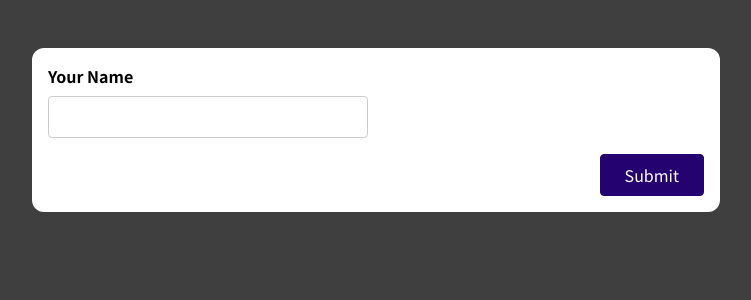
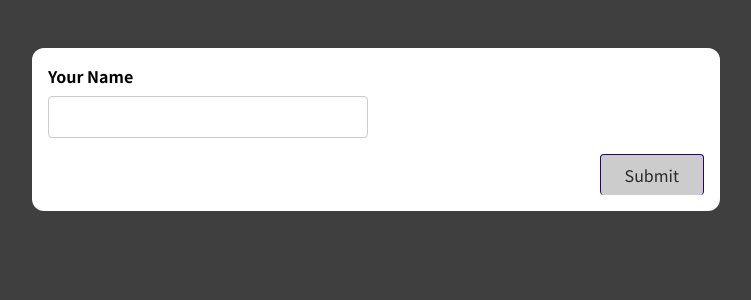
Before and after one commit to ubisage/FORM-INPUT-AND-VALIDATIONS, a React (Create React App) app: page / in a window 1280 px wide. Shown: the top 300 px of the page, without its empty margins (264-1015 px from the left). Built offline with nearby package versions, Linux system fonts and the light colour scheme.

Commit message:
form is valid~~button enabled or diabled noticed no need to useeffect

```diff
--- a/src/components/SimpleInput.js
+++ b/src/components/SimpleInput.js
@@ -1,14 +1,23 @@
-import { useState } from "react";
+import { useState,useEffect } from "react";
 
 const SimpleInput = (props) => {
   // const nameInputRef = useRef()
    const [enteredName, setEnteredName] = useState("");
+   const [enteredNameTouched, setEnteredNameTouched] = useState(false);
 
-  const [enteredNameTouched, setEnteredNameTouched] = useState(false);
+   const enteredNameIsValid = enteredName.trim() !== '';
+   const nameInputIsInValid = !enteredNameIsValid && enteredNameTouched;
+   const [formIsValid, setFormIsValid] = useState(false)
 
-  const enteredNameIsValid = enteredName.trim() !== '';
-  const nameInputIsInValid = !enteredNameIsValid && enteredNameTouched;
 
+  useEffect(()=>{
+    if(enteredNameIsValid){
+      setFormIsValid(true)
+     }
+     else{
+      setFormIsValid(false)
+     }
+  },[enteredNameIsValid])
 
   const nameChangeHandler = (event) => {
     setEnteredName(event.target.value);
@@ -54,7 +63,7 @@
         )}
       </div>
       <div className="form-actions">
-        <button>Submit</button>
+        <button disabled={!formIsValid}>Submit</button>
       </div>
     </form>
   );
--- a/src/index.css
+++ b/src/index.css
@@ -79,6 +79,15 @@
   border-color: #33059e;
 }
 
+button:disabled,
+button:disabled:hover,
+button:disabled:active {
+  background-color: #ccc;
+  color: #292929;
+  border-bottom: #ccc;
+  cursor: not-allowed;
+}
+
 .form-actions {
   text-align: right;
 }
```
